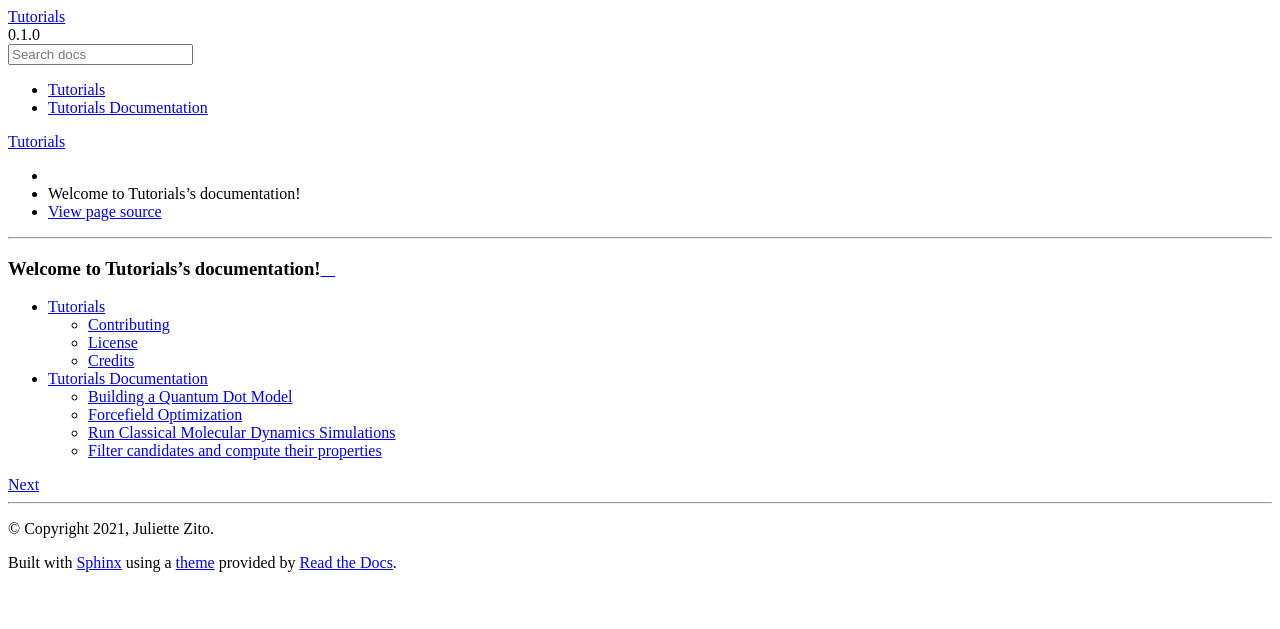
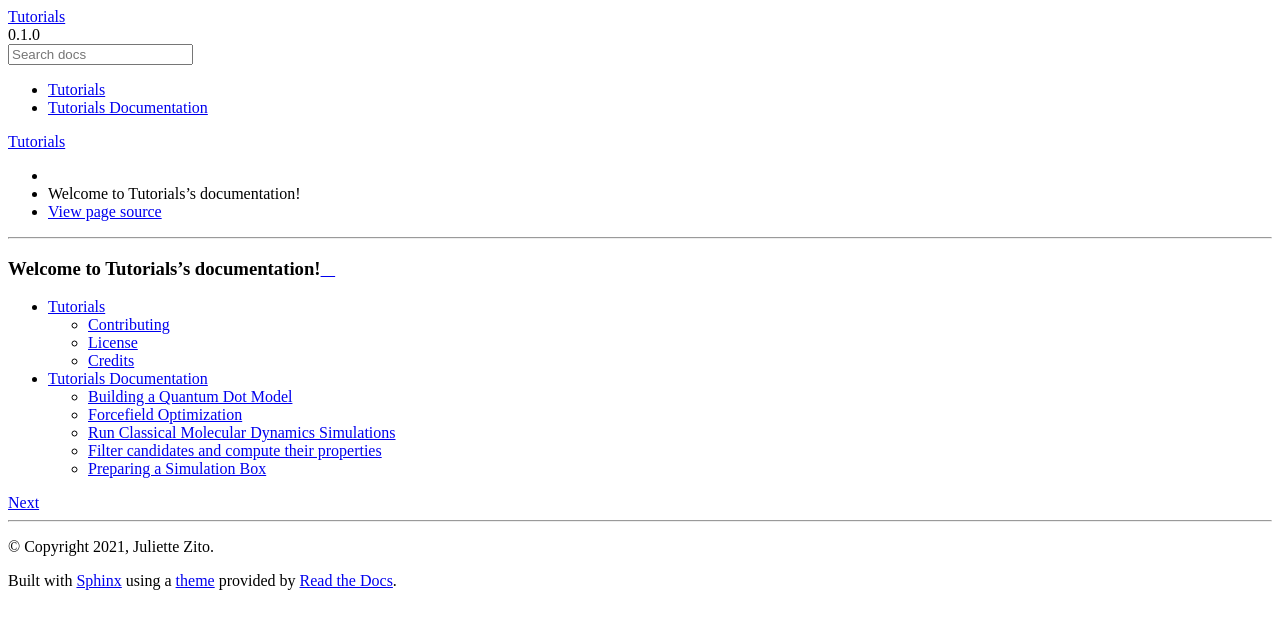
Before and after one commit to nlesc-nano/Tutorials, a Sphinx documentation site: the page built from docs/index.rst, in a window 1280 px wide. Shown: the top 629 px of the page. Built offline with Sphinx 7.4.7 and the Read the Docs theme 2.0.0, drawn with Linux system fonts in a browser that asks for light colours.

Commit message:
Update 0_documentation.rst

```diff
--- a/docs/0_documentation.rst
+++ b/docs/0_documentation.rst
@@ -8,3 +8,4 @@ Three tutorial examples are presented here.
     2_fitting
     3_classical_md
     4_filter_and_compute
+    5_simulation_box
```
